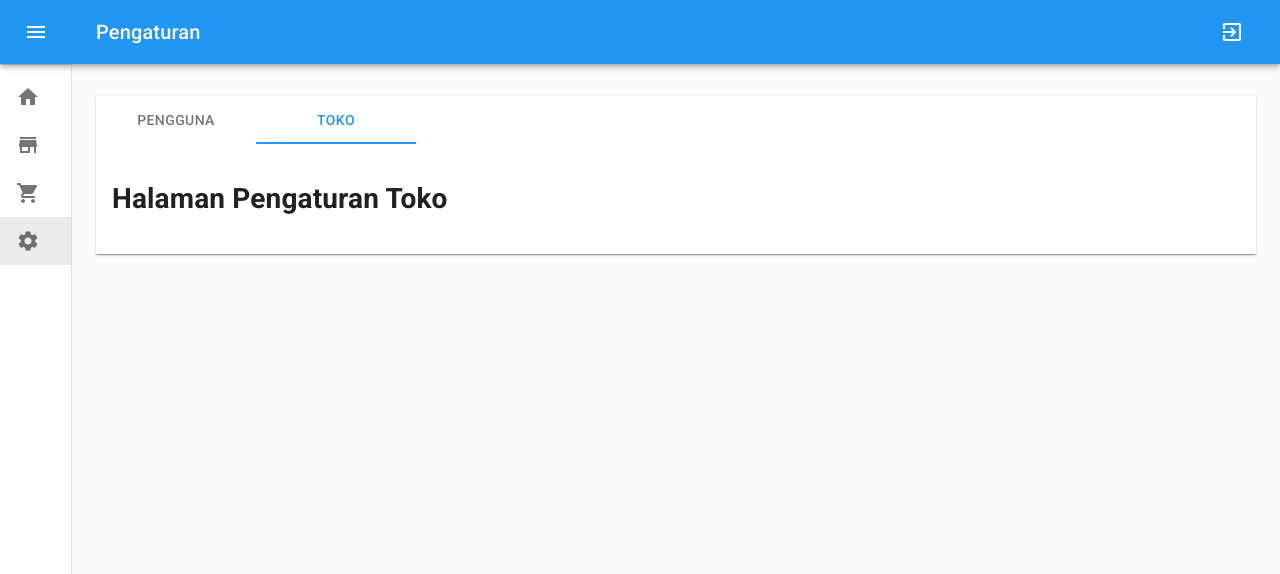
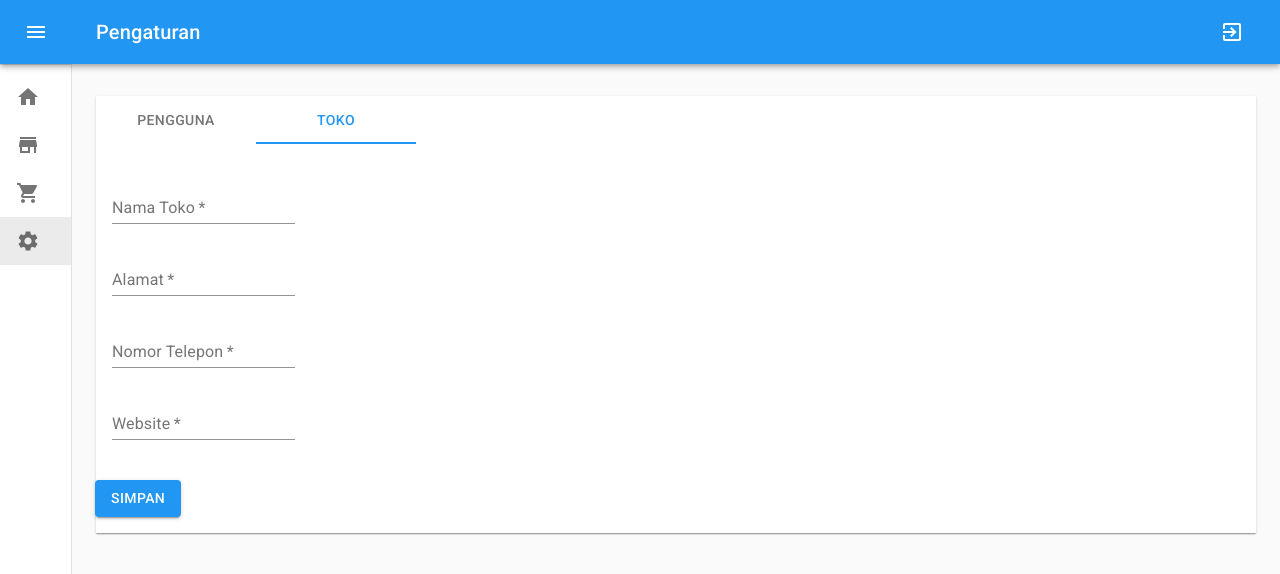
Before and after one commit to khisby/aplikasi-penjualan-react-firebase, a React (Create React App) app: page /pengaturan/toko in a window 1280 px wide. Shown: the top 574 px of the page. Built offline with nearby package versions, Linux system fonts and the light colour scheme; no server answers; sample sign-in values are in the browser's storage.

Commit message:
init firebase firestore

```diff
--- /dev/null
+++ b/firestore.indexes.json
@@ -0,0 +1,4 @@
+{
+  "indexes": [],
+  "fieldOverrides": []
+}
--- /dev/null
+++ b/src/pages/private/pengaturan/styles/toko.js
@@ -0,0 +1,15 @@
+import {makeStyles} from '@material-ui/styles'
+
+const useStyles = makeStyles(theme=>({
+    pengaturanToko: {
+        display: 'flex',
+        flexDirection: 'column',
+        width: 300
+    },
+    actionButton: {
+        marginTop: theme.spacing(13),
+        marginLeft: theme.spacing(-25)
+    }
+}))
+
+export default useStyles
--- a/src/pages/private/pengaturan/toko.js
+++ b/src/pages/private/pengaturan/toko.js
@@ -1,7 +1,90 @@
-import React from 'react';
+import React, { useState } from 'react';
+import { TextField, Button } from '@material-ui/core'
+import useStyles from './styles/toko'
+import isUrl from 'validator/lib/isURL'
+import { useFirebase } from '../../../components/FirebaseProvider';
 
-function Toko(){
-    return <h1> Halaman Pengaturan Toko </h1>
+function Toko() {
+    const classes = useStyles()
+    const {firestore, user} = useFirebase()
+    const tokoDoc = firestore.doc(`toko/${user.uid}`)
+    const [form, setForm] = useState({
+        nama: '',
+        alamat: '',
+        telepon: '',
+        website: '',
+    })
+    const [error, setError] = useState({
+        nama: '',
+        alamat: '',
+        telepon: '',
+        website: '',
+    })
+    const [isSubmitting, setSubmitting] = useState(false)
+
+    const handleChange = e => {
+        setForm({
+            ...form,
+            [e.target.name]: e.target.value
+        })
+        setError({
+            [e.target.name]:''
+        })
+    }
+
+    const validate = ()=>{
+        const error = {...form}
+        if(!form.nama){
+            error.nama = 'Nama wajib diisi'
+        }
+
+        if(!form.alamat){
+            error.alamat = 'Alamat wajib diisi'
+        }
+
+        if(!form.telepon){
+            error.telepon = 'Telepon wajib diisi'
+        }
+
+        if(!form.website){
+            error.website = 'Website wajib diisi'
+        }else if(!isUrl(form.website)){
+            error.website = 'Website tidak valid'
+        }
+        return error
+    }
+
+    const handleSubmit = async e=>{
+        e.preventDefault()
+        const findError = validate()
+        console.log(findError)
+        if(Object.values(findError).some(err=>err!=='')){
+            setError(findError)
+        }else{
+
+            setSubmitting(true)
+            try{
+                await tokoDoc.set(form, {marge:true})
+            }catch(e){
+
+            }
+            setSubmitting(false)
+        }
+
+    }
+
+
+    return <>
+        <div className={classes.pengaturanToko}>
+            <form onSubmit={handleSubmit} noValidate>
+                <TextField id="nama" name="nama" label="Nama Toko" margin="normal" value={form.nama} onChange={handleChange} error={error.nama?true:false} helperText={error.nama} disabled={isSubmitting} required/>
+                <TextField id="alamat" name="alamat" label="Alamat" margin="normal" value={form.alamat} onChange={handleChange} error={error.alamat?true:false} helperText={error.alamat} disabled={isSubmitting} required/>
+                <TextField id="telepon" name="telepon" label="Nomor Telepon" margin="normal" value={form.telepon} onChange={handleChange} error={error.telepon?true:false} helperText={error.telepon} disabled={isSubmitting} required/>
+                <TextField id="website" name="website" label="Website" margin="normal" value={form.website} onChange={handleChange} error={error.website?true:false} helperText={error.website} disabled={isSubmitting} required/>
+                <Button variant="contained" type="submit" color="primary" disabled={isSubmitting} className={classes.actionButton}>Simpan</Button>
+            </form>
+        </div>
+    </>
 }
 
 export default Toko;
```
Also changed, not shown: firebase.json (added), 2 other files (tests, documents, lock files or other folders).
